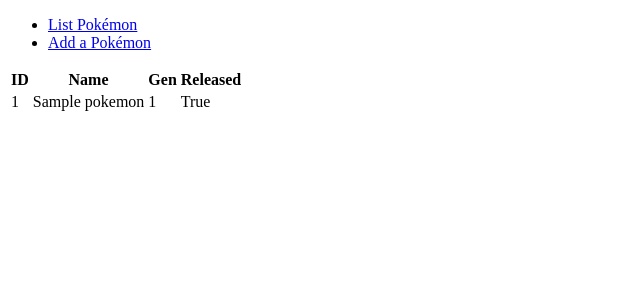
After one commit to ConcernedHobbit/pogo-dex, a Flask app: page /pokemon/ in a window 1280 px wide. The commit adds this page. Shown: the top 300 px of the page, without its empty margins (0-640 px from the left). Run offline with Flask 2, Linux system fonts and the light colour scheme; tables that the repository leaves empty hold one stand-in row (values such as "Sample post").

Commit message:
Basic database, Pokémon handling functionality

```diff
--- /dev/null
+++ b/application/pokemon/views.py
@@ -0,0 +1,37 @@
+from application import app, db
+from flask import redirect, render_template, request, url_for
+from application.pokemon.models import Pokemon
+
+@app.route("/pokemon/new/")
+def pokemon_form():
+    return render_template("pokemon/new.html")
+
+@app.route("/pokemon/", methods=["GET"])
+def pokemon_index():
+    return render_template("pokemon/list.html", pokemon_list = Pokemon.query.all())
+
+@app.route("/pokemon/", methods=["POST"])
+def pokemon_create():
+    print(request.form.get("id"))
+    print(request.form.get("name"))
+    print(request.form.get("generation"))
+    print(request.form.get("released"))
+    p = Pokemon(
+            request.form.get("id"),
+            request.form.get("name"),
+            request.form.get("generation"),
+            True if (request.form.get("released") == "on") else False
+            )
+
+    db.session.add(p)
+    db.session().commit()
+
+    return redirect(url_for("pokemon_index"))
+
+@app.route("/pokemon/<pokemon_id>/release/", methods=["POST"])
+def pokemon_release(pokemon_id):
+    p = Pokemon.query.get(pokemon_id)
+    p.released = True
+    db.session().commit()
+
+    return redirect(url_for("pokemon_index"))
--- a/application/templates/layout.html
+++ b/application/templates/layout.html
@@ -6,6 +6,11 @@
   </head>
 
   <body>
+    <ul>
+      <li><a href="{{ url_for('pokemon_index') }}">List Pokémon</a></li>
+      <li><a href="{{ url_for('pokemon_form') }}">Add a Pokémon</a></li>
+    </ul>
+
     {% block body %}
       <p>
         Content.
--- /dev/null
+++ b/application/templates/pokemon/list.html
@@ -0,0 +1,27 @@
+{% extends "layout.html" %}
+
+{% block body %}
+<table>
+  <tr>
+    <th>ID</th>
+    <th>Name</th>
+    <th>Gen</th>
+    <th>Released</th>
+  </tr>
+  {% for pokemon in pokemon_list %}
+  <tr>
+    <td>{{ pokemon.id }}</td>
+    <td>{{ pokemon.name }}</td>
+    <td>{{ pokemon.generation }}</td>
+    <td>{{ pokemon.released }}</td>
+    {% if not pokemon.released %}
+      <td>
+        <form method="POST" action="{{ url_for('pokemon_release', pokemon_id=pokemon.id) }}">
+          <input type="submit" value="Mark as released"/>
+        </form>
+      </td>
+    {% endif %}
+  </tr>
+  {% endfor %}
+</table>
+{% endblock %}
```
Also changed, not shown: application/__init__.py (+18 -0 lines), application/pokemon/models.py (added, +13 -0 lines), application/templates/pokemon/new.html (added, +11 -0 lines), application/pokemon/__init__.py (added), 1 other file.
